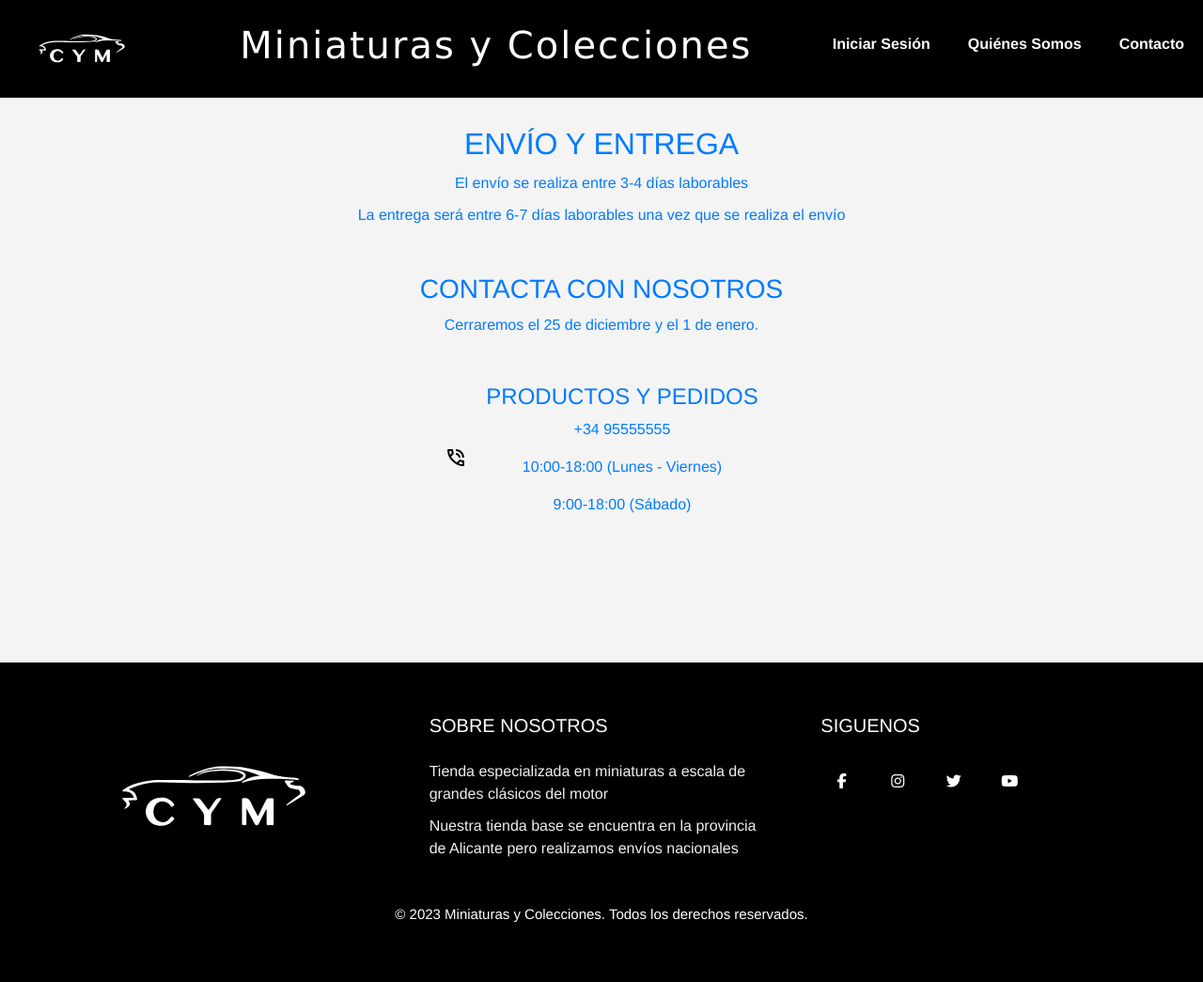
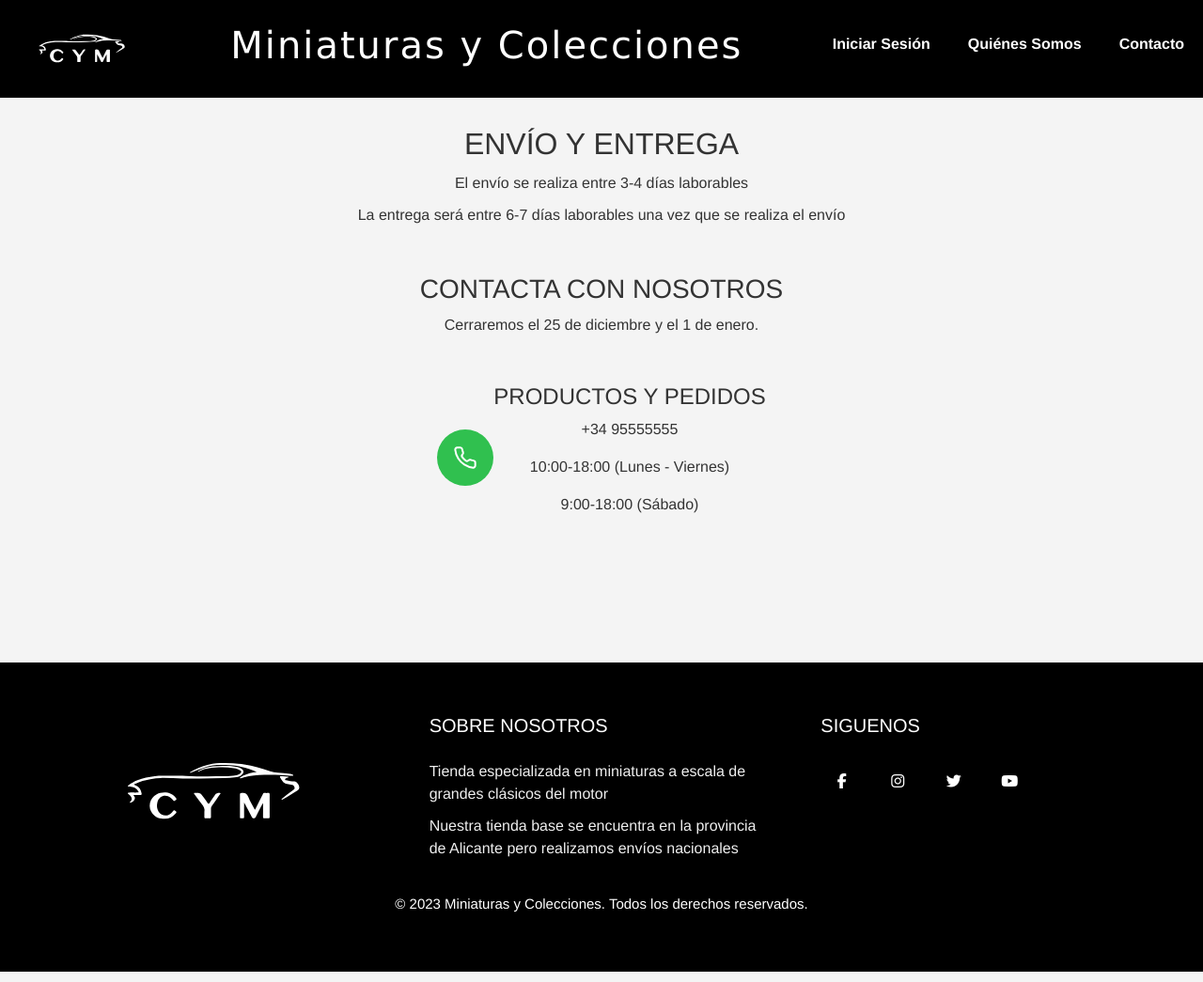
Before and after one commit to Elizaga21/Elizaga21.github.io, a PHP site: page /contacto.php in a window 1280 px wide. Shown: the whole page at 94% size. Run offline with PHP 8.4, Linux system fonts and the light colour scheme; some libraries are stand-ins or nearby versions.

Commit message:
pequeños cambios

```diff
--- a/contacto.php
+++ b/contacto.php
@@ -51,7 +51,6 @@
 
         .preguntas-frecuentes {
             text-align: center;
-            color: #007bff;
         }
 
         h2, h3 {
@@ -76,9 +75,20 @@
             margin-top: 50px;
         }
 
-        img {
-            margin-right: 20px;
-        }
+        .buttonContacto {
+           display: flex;
+           justify-content: center;
+           align-items: center;
+           width: 60px;
+           height: 60px;
+           border-radius: 100%;
+           border: none;
+           background-color: #30C04F;
+         }
+
+          .buttonContacto:hover {
+          background-color: #2bac47;
+       }
     </style>
 </head>
 <body>
@@ -101,7 +111,11 @@
                 <p>Cerraremos el 25 de diciembre y el 1 de enero.</p>
 
                 <div class="contacto-info">
-                <img src="icons/phone_in_talk_FILL0_wght400_GRAD0_opsz24.svg" alt="Icono Telefono">
+                <button class="buttonContacto">
+                  <svg xmlns="http://www.w3.org/2000/svg" width="32" viewBox="0 0 32 32" height="32" fill="none" class="svg-icon"><path stroke-width="2"
+                  stroke-linecap="round" stroke="#fff" fill-rule="evenodd"
+                  d="m24.8868 19.1288c-1.0274-.1308-2.036-.3815-3.0052-.7467-.7878-.29-1.6724-.1034-2.276.48-.797.8075-2.0493.9936-2.9664.3258-1.4484-1.055-2.7233-2.3295-3.7783-3.7776-.6681-.9168-.4819-2.1691.3255-2.9659.5728-.6019.7584-1.4748.4802-2.2577-.3987-.98875-.6792-2.02109-.8358-3.07557-.2043-1.03534-1.1138-1.7807-2.1694-1.77778h-3.18289c-.60654-.00074-1.18614.25037-1.60035.69334-.40152.44503-.59539 1.03943-.53345 1.63555.344 3.31056 1.47164 6.49166 3.28961 9.27986 1.64878 2.5904 3.84608 4.7872 6.43688 6.4356 2.7927 1.797 5.9636 2.9227 9.2644 3.289h.1778c.5409.0036 1.0626-.2 1.4581-.569.444-.406.6957-.9806.6935-1.5822v-3.1821c.0429-1.0763-.7171-2.0185-1.7782-2.2046z" clip-rule="evenodd"></path></svg>
+                 </button>
                     <div>
                         <h4>PRODUCTOS Y PEDIDOS</h4>
                         <p>+34 95555555</p>
--- a/registro.php
+++ b/registro.php
@@ -84,11 +84,6 @@ if ($_SERVER['REQUEST_METHOD'] === 'POST') {
 }
 }
 
-//if (!empty($errors)) {
-//foreach ($errors as $error) {
-//echo '<p class="error">' . $error . '</p>';
-//}
-//}
 }
 ?>
 
```
Also changed, not shown: recuperar_contrasena.php (+6 -6 lines).
